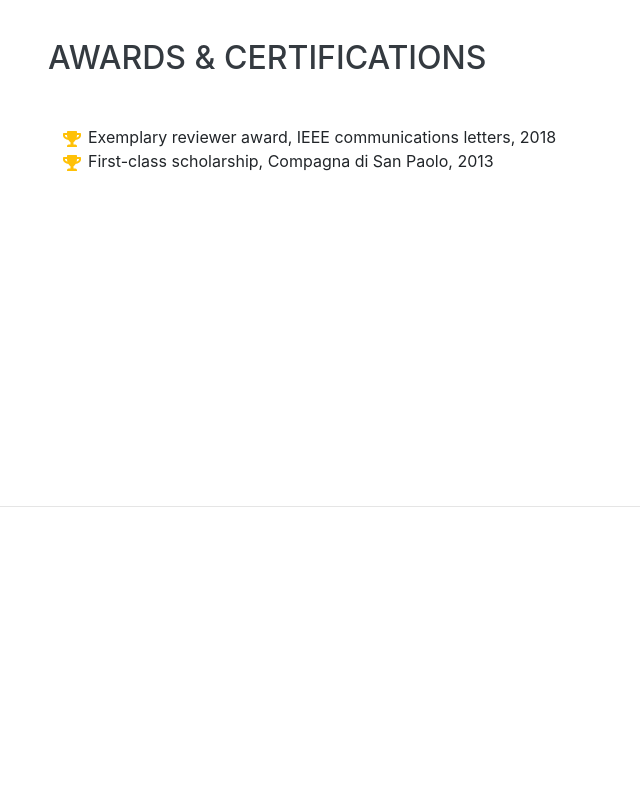
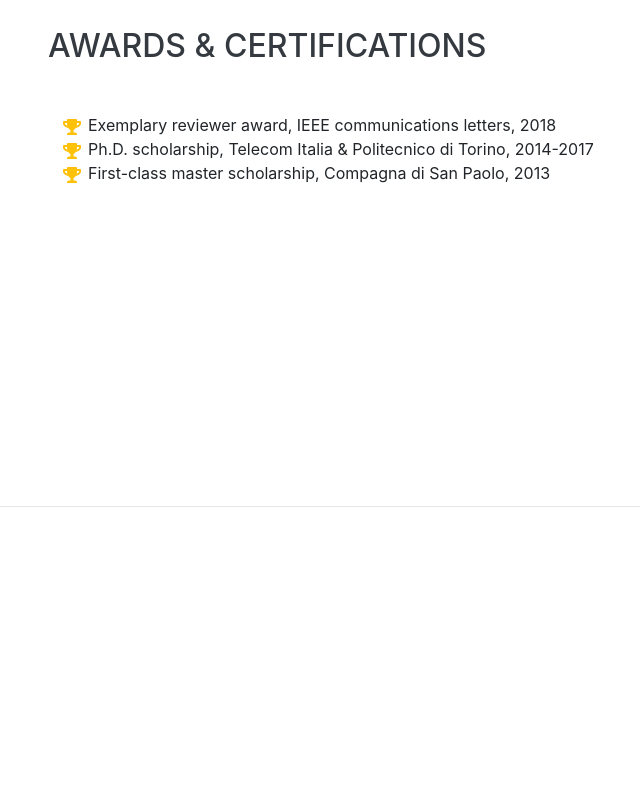
Before and after one commit to ztz1989/ztz1989.github.io, a website with bundled scripts: page index.html in a window 1280 px wide. Shown: the part 3600-4389 px from the top of the page, without its empty margins (272-912 px from the left). Built offline with nearby package versions, Linux system fonts and the light colour scheme; a web font is replaced by a local one.

Commit message:
Update index.html

```diff
--- a/index.html
+++ b/index.html
@@ -474,7 +474,10 @@ My research focused on Software Defined Networking (SDN), Network Function Virtu
 			Exemplary reviewer award, IEEE communications letters, 2018</li>
           <li>
           <i class="fa-li fa fa-trophy text-warning"></i>
-            First-class scholarship, Compagna di San Paolo, 2013 </li>
+            Ph.D. scholarship, Telecom Italia &amp; Politecnico di Torino, 2014-2017 </li>
+          <li>
+          <i class="fa-li fa fa-trophy text-warning"></i>
+            First-class master scholarship, Compagna di San Paolo, 2013 </li>
           <li>
         </ul>
       </div>
```
